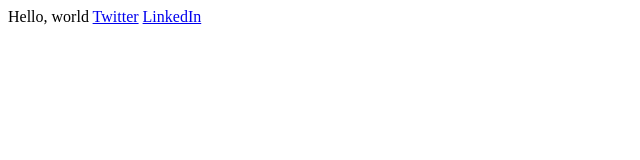
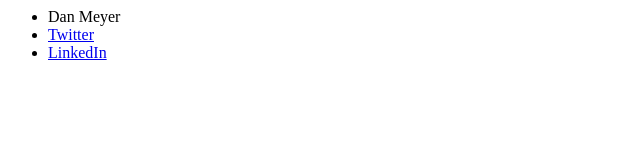
Before and after one commit to DanMeyer/danmeyer.github.io, a plain HTML site: page index.html in a window 1280 px wide. Shown: the whole page, without its empty margins (0-640 px from the left). Drawn offline with Linux system fonts and the light colour scheme.

Commit message:
Update index.html

```diff
--- a/index.html
+++ b/index.html
@@ -1,3 +1,5 @@
-Hello, world
-<a href="twitter.com/DanMeyer">Twitter</a>
-<a href="linkedin.com/in/danielfmeyer">LinkedIn</a>
+<ul>
+  <li>Dan Meyer
+  <li><a href="twitter.com/DanMeyer">Twitter</a>
+  <li><a href="linkedin.com/in/danielfmeyer">LinkedIn</a>
+</ul>
```
